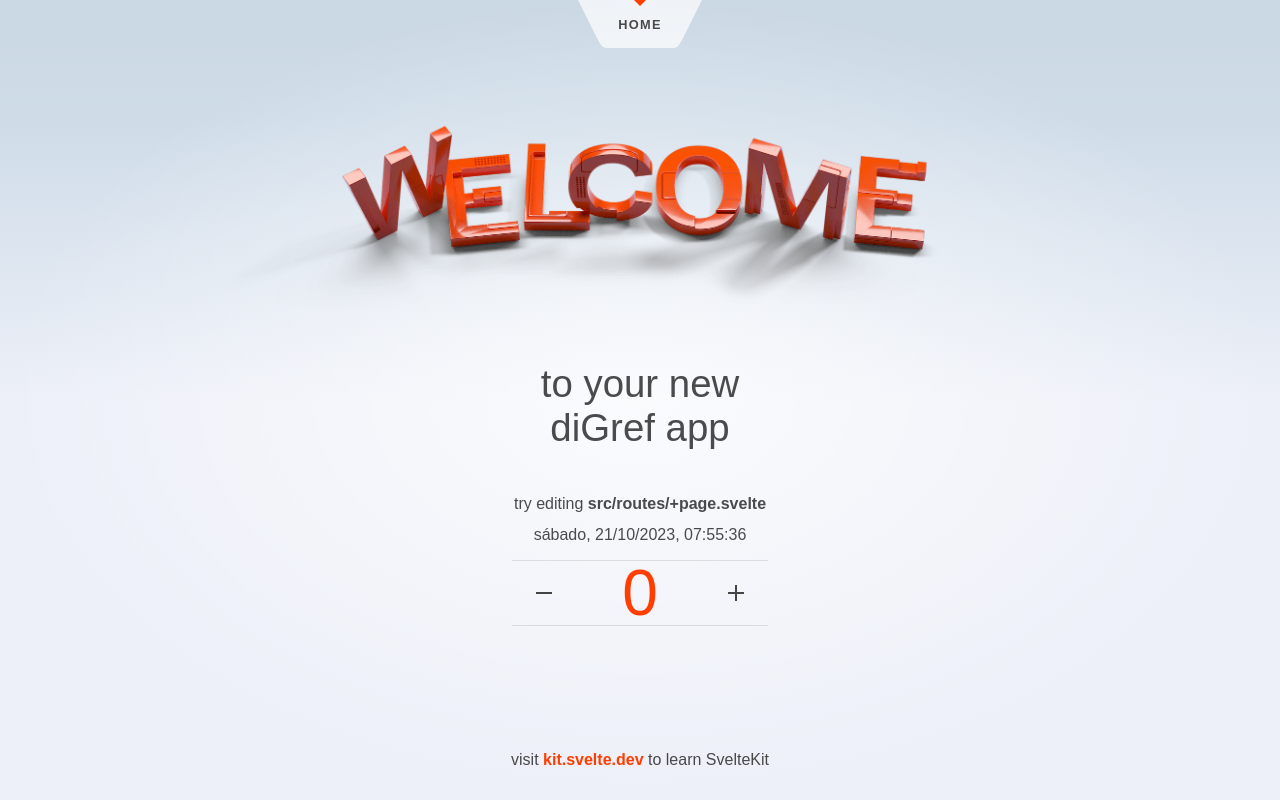
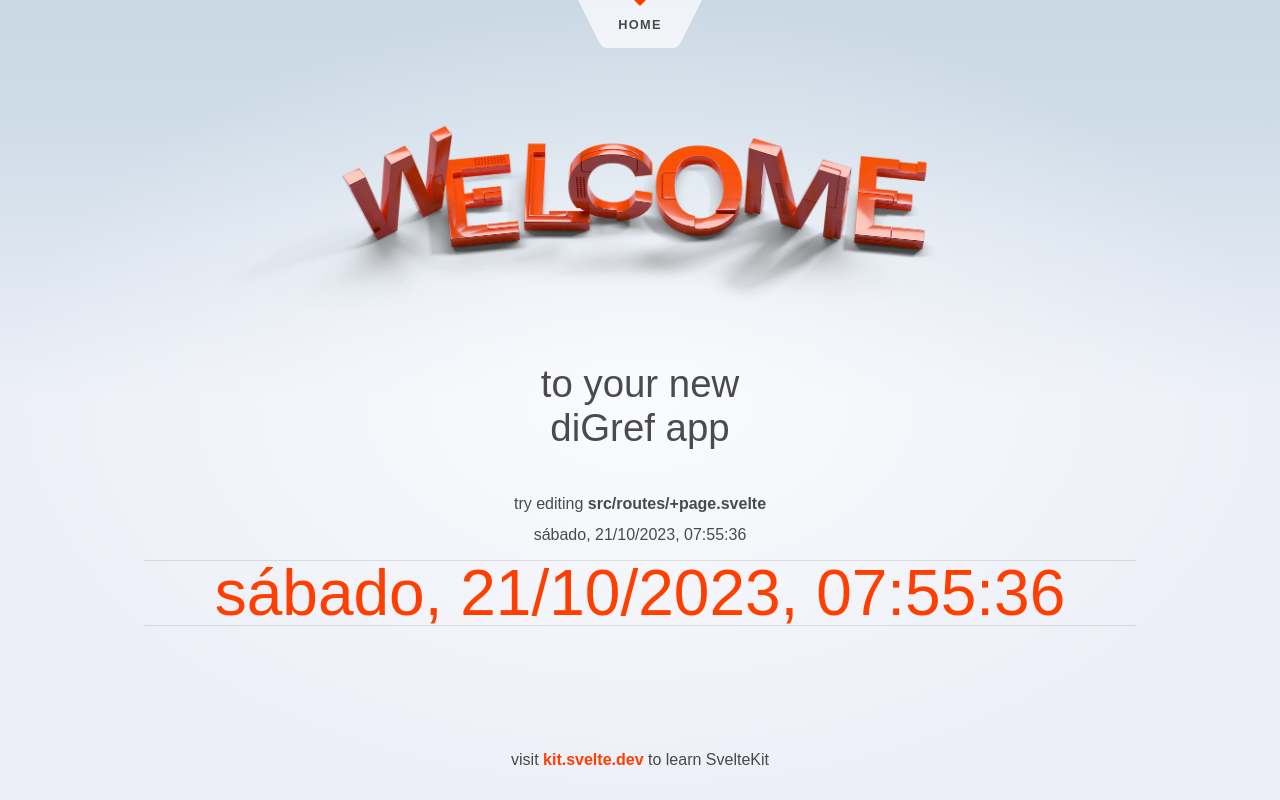
Before and after one commit to Posello/myapp, a SvelteKit app: page / in a window 1280 px wide. Built offline with nearby package versions, Linux system fonts and the light colour scheme.

Commit message:
#2 Cambios en la visualización de la variable cock

```diff
--- a/src/routes/Counter.svelte
+++ b/src/routes/Counter.svelte
@@ -5,7 +5,7 @@
 
 	const displayed_count = spring();
 	$: displayed_count.set(count);
-	$: offset = modulo($displayed_count, 1);
+	// $: offset = modulo($displayed_count, 1);
 
 	function modulo(n: number, m: number) {
 		// handle negative numbers
@@ -37,24 +37,23 @@
 <span>{reloj}</span>
 
 <div class="counter">
-	<button on:click={() => (count -= 1)} aria-label="Decrease the counter by one">
+	<!-- <button on:click={() => (count -= 1)} aria-label="Decrease the counter by one">
 		<svg aria-hidden="true" viewBox="0 0 1 1">
 			<path d="M0,0.5 L1,0.5" />
 		</svg>
-	</button>
+	</button> -->
 
 	<div class="counter-viewport">
-		<div class="counter-digits" style="transform: translate(0, {100 * offset}%)">
-			<strong class="hidden" aria-hidden="true">{Math.floor($displayed_count + 1)}</strong>
-			<strong>{Math.floor($displayed_count)}</strong>
+		<div class="counter-digits">
+			<strong>{reloj}</strong>
 		</div>
 	</div>
 
-	<button on:click={() => (count += 1)} aria-label="Increase the counter by one">
+	<!-- <button on:click={() => (count += 1)} aria-label="Increase the counter by one">
 		<svg aria-hidden="true" viewBox="0 0 1 1">
 			<path d="M0,0.5 L1,0.5 M0.5,0 L0.5,1" />
 		</svg>
-	</button>
+	</button> -->
 </div>
 
 <style>
@@ -63,6 +62,7 @@
 		border-top: 1px solid rgba(0, 0, 0, 0.1);
 		border-bottom: 1px solid rgba(0, 0, 0, 0.1);
 		margin: 1rem 0;
+		width: 100%;
 	}
 
 	.counter button {
@@ -93,7 +93,7 @@
 	}
 
 	.counter-viewport {
-		width: 8em;
+		width: 100%;
 		height: 4em;
 		overflow: hidden;
 		text-align: center;
```
